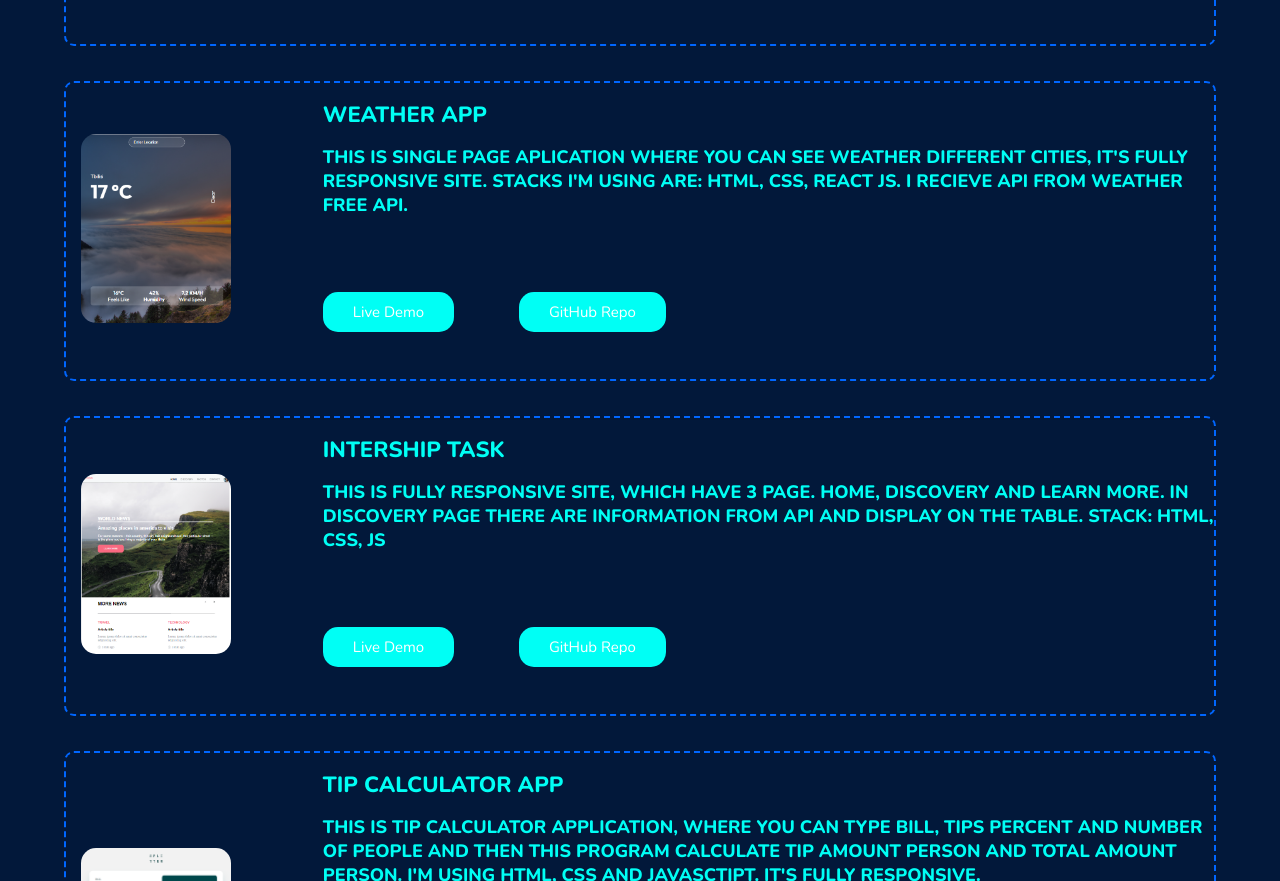
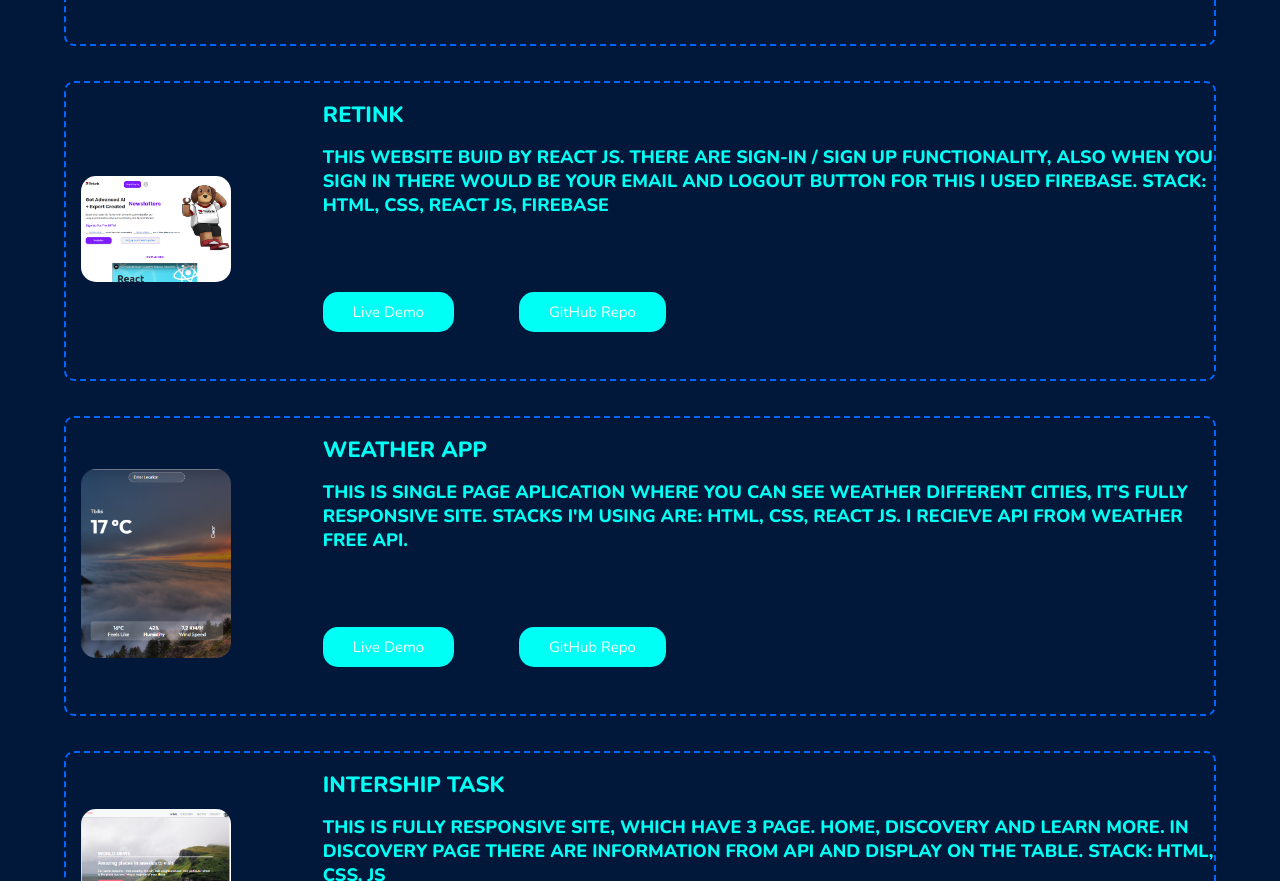
Before and after one commit to Datodia/Portfolio, a plain HTML site: page work.html in a window 1280 px wide. Shown: the part 866-1747 px from the top of the page. Drawn offline with nearby package versions, Linux system fonts and the light colour scheme.

Commit message:
feat: add retink project in projects

```diff
--- a/work.html
+++ b/work.html
@@ -91,6 +91,29 @@
                             </div>
                             <div class="button">
                                 <a href="https://github.com/2pointodev/ohhfootball" target="_blank">GitHub Repo</a>
+                            </div>
+                        </div>
+                    </div>
+                </div>
+            </div>
+            <div class="projet">
+                <div class="photo">
+                    <img src="assets/retink.png" alt="">
+                </div>
+                <div class="about">
+                    <div class="proj-title">
+                        <h1>Retink</h1>
+                        <p>This website buid by React js.
+                            There are sign-in / sign up functionality, Also
+                            when you sign in there would be your email and
+                            logout button for this I used Firebase. stack: html, css, react js, firebase
+                        </p>
+                        <div class="buttons flex">
+                            <div class="button">
+                                <a href="https://datodia.github.io/retink-task/" target="_blank">Live Demo</a>
+                            </div>
+                            <div class="button">
+                                <a href="https://github.com/Datodia/retink-task" target="_blank">GitHub Repo</a>
                             </div>
                         </div>
                     </div>
```
Also changed, not shown: assets/retink.png (added).
